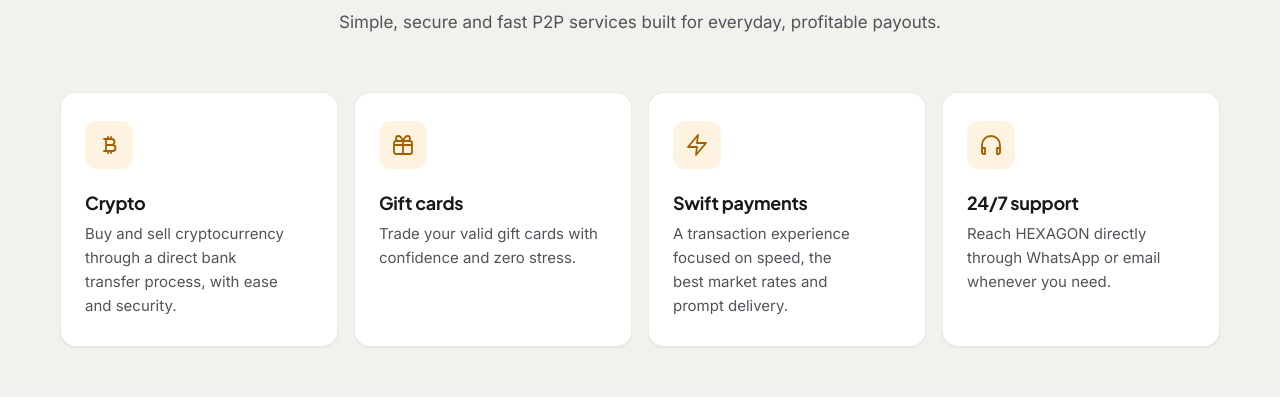
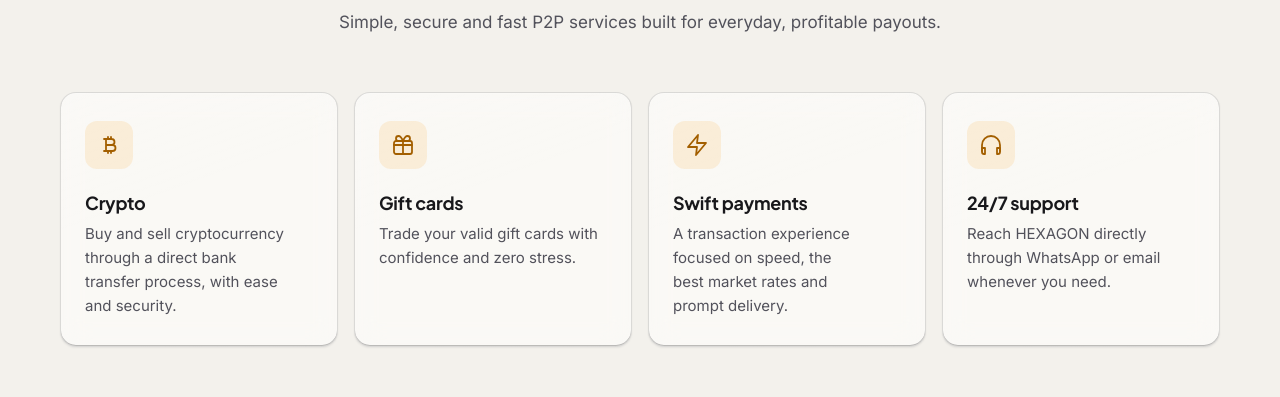
Before and after one commit to Osamudiamenthe1/HexaNova, a plain HTML site: page HEXAGON-Exchange-Website/index.html in a window 1280 px wide. Shown: the part 1602-1999 px from the top of the page. Drawn offline with Linux system fonts and the light colour scheme; no server answers.

Commit message:
Services: glass cards matching hero hex

```diff
--- a/HEXAGON-Exchange-Website/css/style.css
+++ b/HEXAGON-Exchange-Website/css/style.css
@@ -890,6 +890,43 @@ main section[id] {
 
 .service-card {
     padding: 28px 24px;
+    position: relative;
+    overflow: hidden;
+    background:
+        linear-gradient(160deg, rgba(255, 255, 255, .06), rgba(255, 255, 255, 0) 40%),
+        color-mix(in srgb, var(--surface) 55%, transparent);
+    border: 1px solid var(--border-strong);
+    backdrop-filter: blur(14px) saturate(150%);
+    -webkit-backdrop-filter: blur(14px) saturate(150%);
+    box-shadow:
+        inset 0 1px 0 rgba(255, 255, 255, .12),
+        inset 0 -1px 0 rgba(0, 0, 0, .25),
+        var(--shadow-sm);
+}
+
+.service-card::before {
+    content: "";
+    position: absolute;
+    inset: 0;
+    background: linear-gradient(115deg,
+        transparent 30%,
+        color-mix(in srgb, var(--text) 8%, transparent) 45%,
+        color-mix(in srgb, var(--text) 14%, transparent) 50%,
+        color-mix(in srgb, var(--text) 8%, transparent) 55%,
+        transparent 70%);
+    transform: translateX(-130%);
+    transition: transform .9s ease;
+    pointer-events: none;
+    z-index: 0;
+}
+
+.service-card > * {
+    position: relative;
+    z-index: 1;
+}
+
+.service-card:hover::before {
+    transform: translateX(130%);
 }
 
 .service-card:hover,
@@ -897,6 +934,14 @@ main section[id] {
     transform: translateY(-4px);
     border-color: var(--brand-line);
     box-shadow: var(--shadow-md);
+}
+
+.service-card:hover {
+    box-shadow:
+        inset 0 1px 0 rgba(255, 255, 255, .18),
+        inset 0 -1px 0 rgba(0, 0, 0, .3),
+        var(--shadow-md),
+        0 0 24px -8px var(--glow);
 }
 
 .icon-tile {
```
